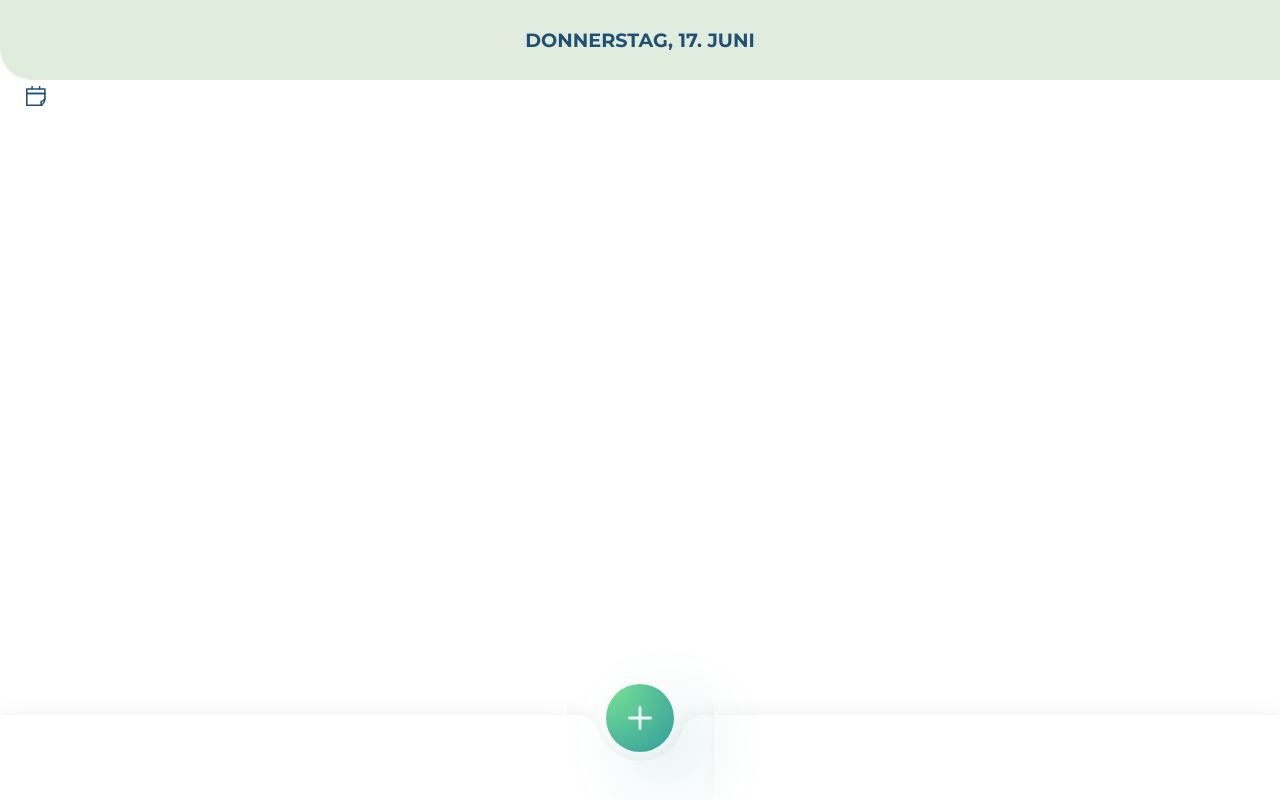
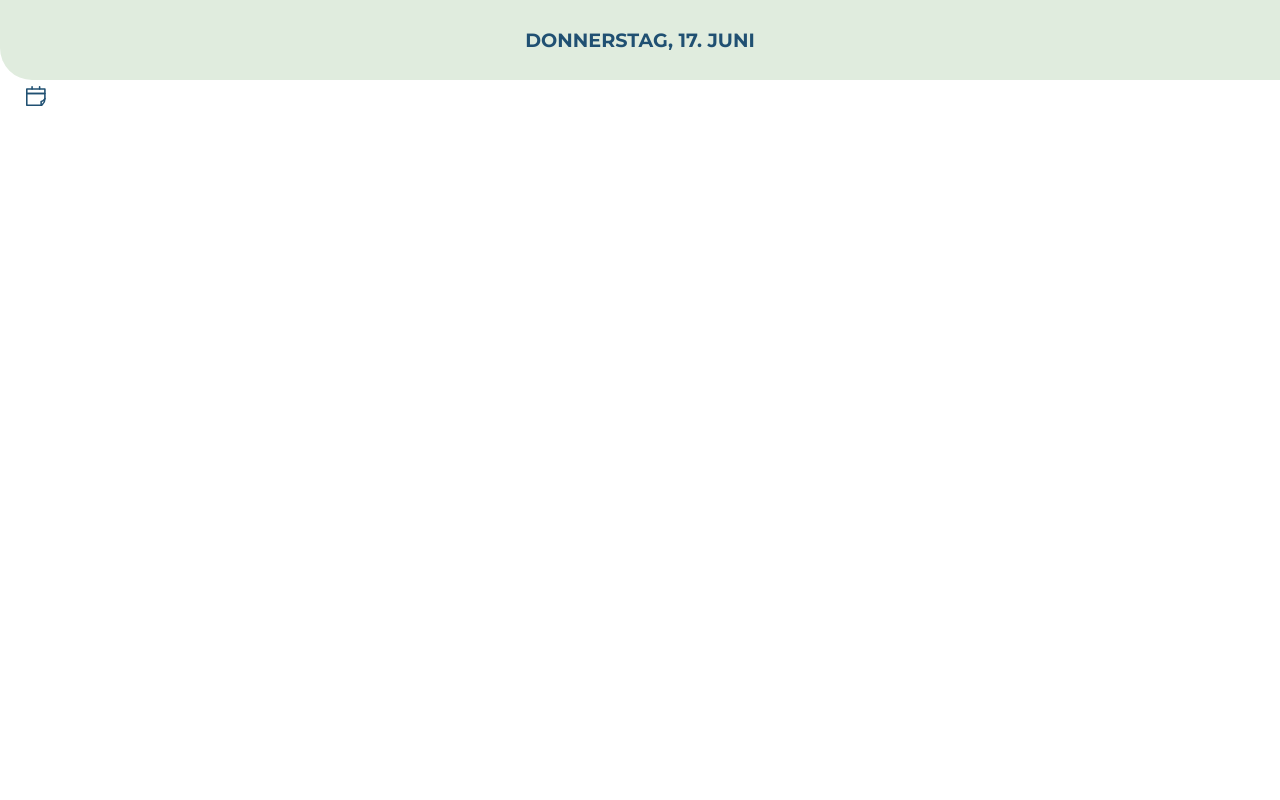
Before and after one commit to anniviz/capstone-project, a React (Create React App) app: page /medications in a window 1280 px wide. Built offline with nearby package versions, Linux system fonts and the light colour scheme.

Commit message:
Test with clip

```diff
--- a/src/App.js
+++ b/src/App.js
@@ -7,6 +7,7 @@ import FormPage from './pages/FormPage'
 import MedicationPage from './pages/MedicationPage'
 import createDateString from './services/createDayString'
 import navbar from './icons/navbar.svg'
+import clip from './icons/clip.svg'
 
 export default function App() {
   const today = new Date()
@@ -55,12 +56,13 @@ export default function App() {
         </Route>
       </Switch>
       <Navbar>
-        <Element />
-        <img src={navbar} alt="" />
-        <Element />
+        <div></div>
+        {/* <Element /> */}
+        {/* <img src={navbar} alt="" />
+        <Element /> */}
 
         {/* <Circle></Circle> */}
-        <AddLink to="/medications/form"></AddLink>
+        {/* <AddLink to="/medications/form"></AddLink> */}
       </Navbar>
     </Grid>
   )
@@ -88,16 +90,35 @@ const Circle = styled.div`
 
 const Navbar = styled.div`
   width: 100vw;
-  display: grid;
+  height: 80px;
+  /* display: grid;
   grid-template-columns: 1fr auto 1fr;
-  align-items: end;
+  align-items: end; */
   background-color: var(--color-basis);
   /* box-shadow: 26px 26px 68px var(--color-shadow-21); */
   position: relative;
 `
 
 const Element = styled.div`
-  height: 85px;
-  background-color: var(--color-basis);
-  box-shadow: var(--shadow-navbar);
+  height: 100%;
+  width: 100%;
+  background-color: var(--color-secondary);
+  ::before {
+    content: ' ';
+    background-color: red;
+    position: absolute;
+    top: 0;
+    right: 0;
+    bottom: 0;
+    left: 0;
+    z-index: -1;
+    -webkit-mask-image: -webkit-linear-gradient(black, black), url(clip);
+    -webkit-mask-size: 100% 100%, 22px 18px;
+    -webkit-mask-position: top left, -6px 1rem;
+    -webkit-mask-repeat: no-repeat;
+    -webkit-mask-composite: exclude;
+    -webkit-mask-composite: xor;
+    transition: all 0.2s;
+    border-radius: 3px;
+  }
 `
```
